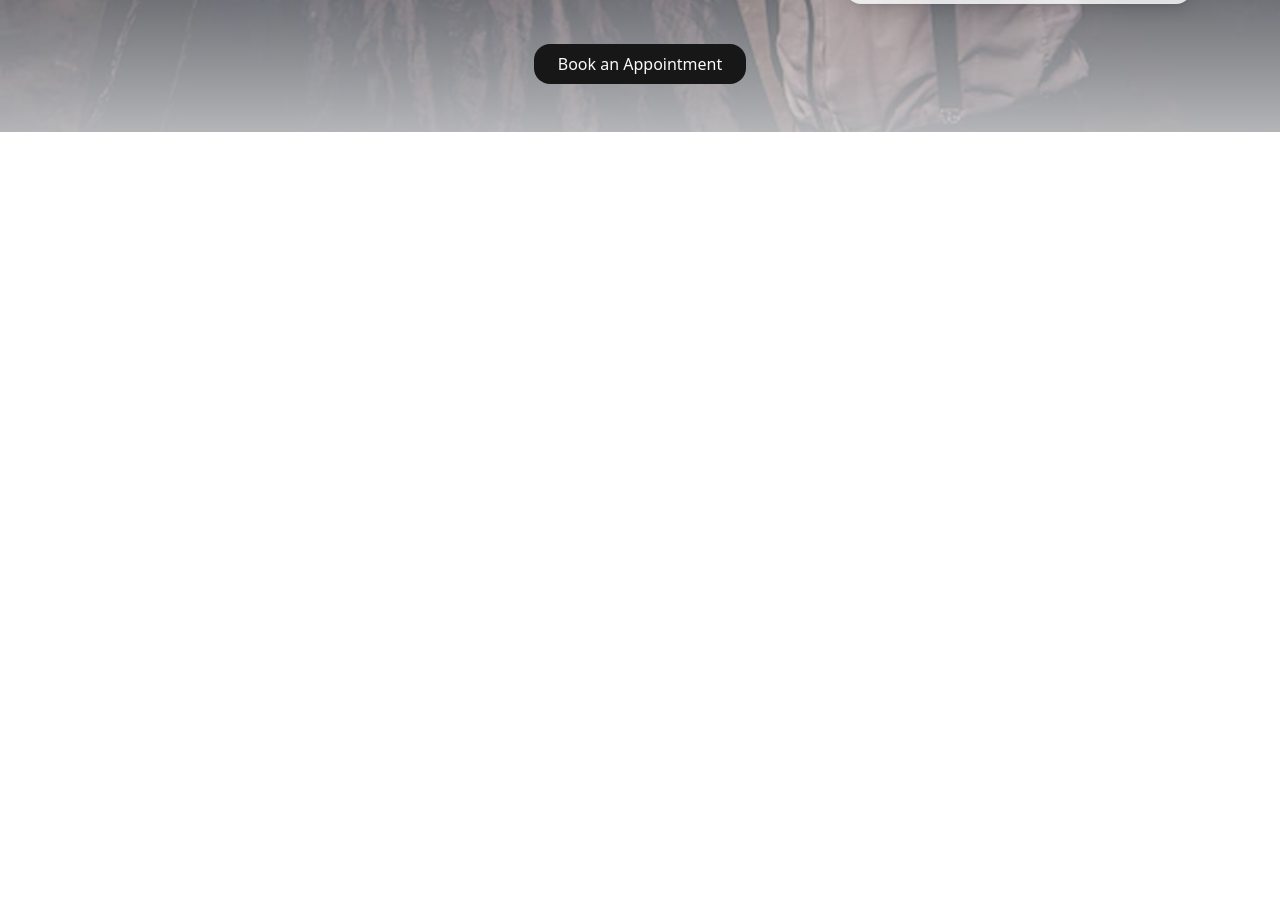
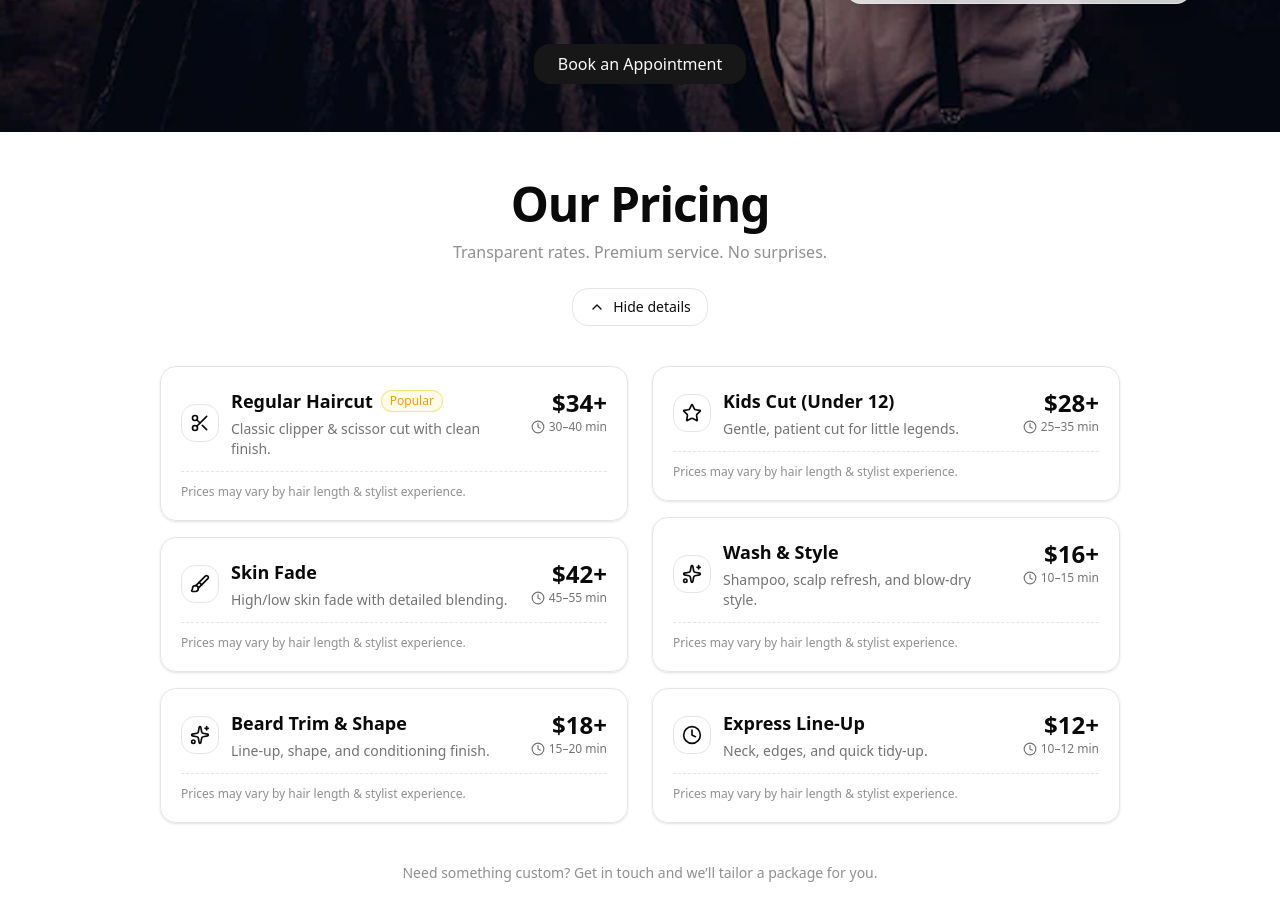
Before and after one commit to Hamza-Yaseen1/Barbar, a Next.js app: page / in a window 1280 px wide. Shown: the part 1840-2760 px from the top of the page. Before the commit the page ends 1972 px from the top, so only its background shows below. Built offline with nearby package versions, Linux system fonts and the light colour scheme.

Commit message:
added price section

```diff
--- a/app/Components/BarbershopInfoSection.tsx
+++ b/app/Components/BarbershopInfoSection.tsx
@@ -147,7 +147,7 @@ const BarbershopInfoSection: React.FC = () => {
                 </div>
               </CardContent>
               <CardFooter className="flex justify-center">
-                <Button className="rounded-xl">View Details</Button>
+                <Button className="rounded-xl hover:bg-[#B5AF93]">View Details</Button>
               </CardFooter>
             </Card>
           </motion.div>
@@ -162,15 +162,12 @@ const BarbershopInfoSection: React.FC = () => {
             transition={{ duration: 0.35 }}
             className="mt-10 flex justify-center"
           >
-            <Button size="lg" className="rounded-2xl px-6 py-5 text-base">
+            <Button size="lg" className="rounded-2xl px-6 py-5 text-base hover:bg-[#B5AF93]">
               Book an Appointment
             </Button>
           </motion.div>
         </AnimatePresence>
       </div>
-
-      {/* Soft vignette edge */}
-      <div className="pointer-events-none absolute inset-0 bg-gradient-to-b from-transparent via-transparent to-white/70" />
     </section>
   );
 };
--- /dev/null
+++ b/app/Components/Pricing.tsx
@@ -0,0 +1,254 @@
+"use client";
+
+import React from "react";
+import { motion, AnimatePresence } from "framer-motion";
+import type { Variants, Transition } from "framer-motion";
+import {
+  Scissors,
+  Sparkles,
+  Brush,
+  Clock,
+  Star,
+  ChevronDown,
+  ChevronUp,
+} from "lucide-react";
+
+/* ---------------------------------- Types --------------------------------- */
+type IPrice = {
+  service: string;
+  price: string;
+  description?: string;
+  duration?: string;
+  popular?: boolean;
+  icon?: React.ReactNode;
+};
+
+type PricingProps = {
+  title?: string;
+  subtitle?: string;
+  items?: IPrice[];
+  defaultShowDetails?: boolean;
+  className?: string;
+};
+
+/* ---------------------------------- Data ---------------------------------- */
+const defaultPrices: IPrice[] = [
+  {
+    service: "Regular Haircut",
+    price: "$34+",
+    description: "Classic clipper & scissor cut with clean finish.",
+    duration: "30–40 min",
+    popular: true,
+    icon: <Scissors className="w-5 h-5" aria-hidden />,
+  },
+  {
+    service: "Skin Fade",
+    price: "$42+",
+    description: "High/low skin fade with detailed blending.",
+    duration: "45–55 min",
+    icon: <Brush className="w-5 h-5" aria-hidden />,
+  },
+  {
+    service: "Beard Trim & Shape",
+    price: "$18+",
+    description: "Line-up, shape, and conditioning finish.",
+    duration: "15–20 min",
+    icon: <Sparkles className="w-5 h-5" aria-hidden />,
+  },
+  {
+    service: "Kids Cut (Under 12)",
+    price: "$28+",
+    description: "Gentle, patient cut for little legends.",
+    duration: "25–35 min",
+    icon: <Star className="w-5 h-5" aria-hidden />,
+  },
+  {
+    service: "Wash & Style",
+    price: "$16+",
+    description: "Shampoo, scalp refresh, and blow-dry style.",
+    duration: "10–15 min",
+    icon: <Sparkles className="w-5 h-5" aria-hidden />,
+  },
+  {
+    service: "Express Line-Up",
+    price: "$12+",
+    description: "Neck, edges, and quick tidy-up.",
+    duration: "10–12 min",
+    icon: <Clock className="w-5 h-5" aria-hidden />,
+  },
+];
+
+/* --------------------------- Animation Variants ---------------------------- */
+const container: Variants = {
+  hidden: { opacity: 0, y: 12 },
+  show: {
+    opacity: 1,
+    y: 0,
+    transition: { staggerChildren: 0.06, delayChildren: 0.05 },
+  },
+};
+
+const spring: Transition = { type: "spring", stiffness: 280, damping: 22 };
+
+const item: Variants = {
+  hidden: { opacity: 0, y: 10, scale: 0.98 },
+  show: {
+    opacity: 1,
+    y: 0,
+    scale: 1,
+    transition: spring,
+  },
+};
+
+/* --------------------------------- Helpers -------------------------------- */
+function splitInTwo<T>(arr: T[]): [T[], T[]] {
+  const mid = Math.ceil(arr.length / 2);
+  return [arr.slice(0, mid), arr.slice(mid)];
+}
+
+/* -------------------------------- Component -------------------------------- */
+const Pricing: React.FC<PricingProps> = ({
+  title = "Our Pricing",
+  subtitle = "Transparent rates. Premium service. No surprises.",
+  items = defaultPrices,
+  defaultShowDetails = true,
+  className = "",
+}) => {
+  const [left, right] = splitInTwo(items);
+  const [showDetails, setShowDetails] = React.useState(defaultShowDetails);
+
+  return (
+    <section
+      className={`mx-auto max-w-5xl px-4 sm:px-6 lg:px-8 py-12 ${className}`}
+      aria-labelledby="pricing-heading"
+    >
+      {/* Header */}
+      <motion.div
+        initial={{ opacity: 0, y: 10 }}
+        whileInView={{ opacity: 1, y: 0 }}
+        viewport={{ once: true, amount: 0.6 }}
+        transition={{ duration: 0.5 }}
+        className="text-center"
+      >
+        <h1 id="pricing-heading" className="text-4xl md:text-5xl font-bold tracking-tight">
+          {title}
+        </h1>
+        {subtitle && (
+          <p className="mt-3 text-sm md:text-base text-muted-foreground/80">{subtitle}</p>
+        )}
+
+        {/* Toggle details */}
+        <button
+          type="button"
+          onClick={() => setShowDetails((s) => !s)}
+          className="group inline-flex items-center gap-2 mt-6 rounded-2xl border px-4 py-2 text-sm font-medium hover:shadow-lg transition-all"
+          aria-expanded={showDetails}
+          aria-controls="pricing-grid"
+        >
+          {showDetails ? (
+            <>
+              <ChevronUp className="w-4 h-4" aria-hidden /> Hide details
+            </>
+          ) : (
+            <>
+              <ChevronDown className="w-4 h-4" aria-hidden /> Show details
+            </>
+          )}
+        </button>
+      </motion.div>
+
+      {/* Grid */}
+      <motion.div
+        id="pricing-grid"
+        variants={container}
+        initial="hidden"
+        whileInView="show"
+        viewport={{ once: true, amount: 0.2 }}
+        className="mt-10 grid grid-cols-1 md:grid-cols-2 gap-4 md:gap-6"
+      >
+        {[left, right].map((col, colIndex) => (
+          <div key={colIndex} className="space-y-4">
+            {col.map((row, i) => (
+              <motion.article
+                key={`${row.service}-${i}`}
+                variants={item}
+                className="relative overflow-hidden rounded-2xl border bg-white/60 dark:bg-zinc-900/40 backdrop-blur p-4 md:p-5 shadow-sm hover:shadow-md transition-shadow"
+                aria-label={`${row.service} card`}
+              >
+                {/* Row top */}
+                <div className="flex items-start justify-between gap-4">
+                  <div className="flex items-center gap-3">
+                    <span
+                      className="inline-flex items-center justify-center rounded-xl border p-2"
+                      aria-hidden
+                    >
+                      {row.icon}
+                    </span>
+                    <div>
+                      <h3 className="text-base md:text-lg font-semibold flex items-center gap-2">
+                        {row.service}
+                        {row.popular && (
+                          <span className="text-amber-500 text-xs font-medium px-2 py-0.5 rounded-full border border-amber-300/60 bg-amber-50 dark:bg-amber-500/10">
+                            Popular
+                          </span>
+                        )}
+                      </h3>
+
+                      <AnimatePresence initial={false} mode="wait">
+                        {showDetails && row.description && (
+                          <motion.p
+                            key="desc"
+                            initial={{ opacity: 0, height: 0 }}
+                            animate={{ opacity: 1, height: "auto" }}
+                            exit={{ opacity: 0, height: 0 }}
+                            transition={{ duration: 0.25 }}
+                            className="text-sm text-muted-foreground mt-1"
+                          >
+                            {row.description}
+                          </motion.p>
+                        )}
+                      </AnimatePresence>
+                    </div>
+                  </div>
+
+                  <div className="text-right shrink-0">
+                    <div className="text-xl md:text-2xl font-bold tabular-nums">{row.price}</div>
+                    {showDetails && row.duration && (
+                      <div className="text-xs text-muted-foreground flex items-center gap-1 justify-end">
+                        <Clock className="w-3.5 h-3.5" aria-hidden />
+                        {row.duration}
+                      </div>
+                    )}
+                  </div>
+                </div>
+
+                {/* Divider */}
+                <div className="mt-3 border-t border-dashed" />
+
+                {/* Microcopy */}
+                {showDetails && (
+                  <p className="mt-3 text-xs text-muted-foreground/80">
+                    Prices may vary by hair length & stylist experience.
+                  </p>
+                )}
+              </motion.article>
+            ))}
+          </div>
+        ))}
+      </motion.div>
+
+      {/* Footnote */}
+      <motion.p
+        initial={{ opacity: 0 }}
+        whileInView={{ opacity: 1 }}
+        viewport={{ once: true, amount: 0.3 }}
+        transition={{ duration: 0.5, delay: 0.1 }}
+        className="mt-10 text-center text-sm text-muted-foreground/80"
+      >
+        Need something custom? Get in touch and we’ll tailor a package for you.
+      </motion.p>
+    </section>
+  );
+};
+
+export default Pricing;
--- a/app/page.tsx
+++ b/app/page.tsx
@@ -1,6 +1,7 @@
 import BarbershopInfoSection from "./Components/BarbershopInfoSection";
 import Hero from "./Components/Hero";
 import Navbar from "./Components/Navbar";
+import Pricing from "./Components/Pricing";
 
 export default function Home() {
   return (
@@ -8,6 +9,7 @@ export default function Home() {
 <Navbar/>
 <Hero/>
 <BarbershopInfoSection />
+< Pricing/>
     </>
   );
 }
```
